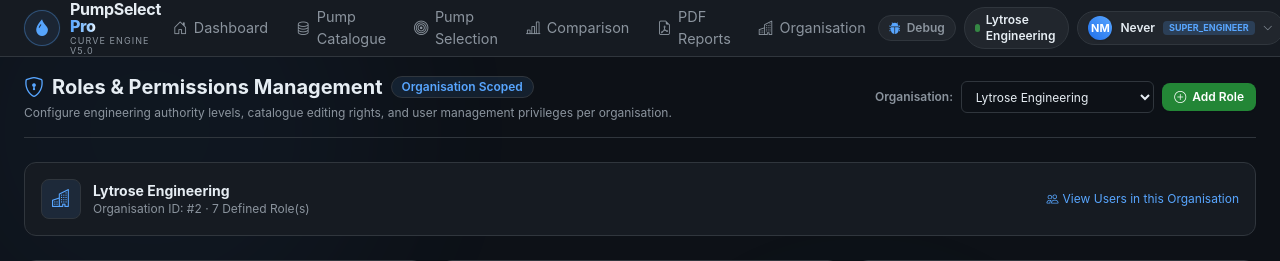
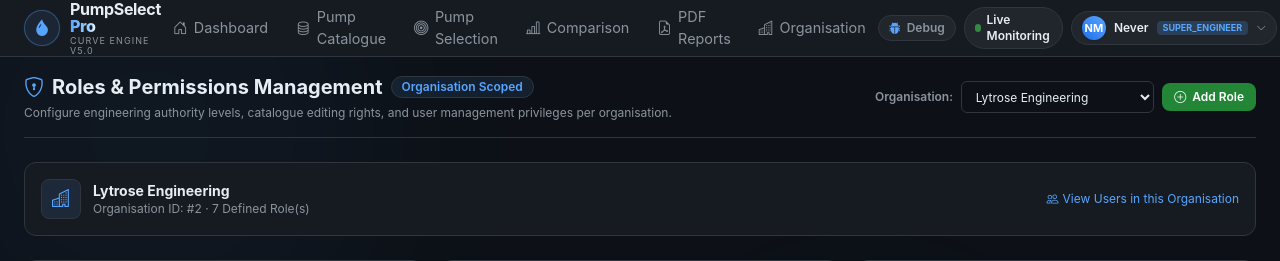
Before and after one commit to nevermabvuu/PumpMasterPro, a Flask app: page /admin/roles in a window 1280 px wide. Shown: the top 261 px of the page. Run offline with Flask 3, Linux system fonts and the light colour scheme; a user stored in the database is signed in; data comes from the database, SQL or seed files in the repository; some libraries are stand-ins or nearby versions.

Commit message:
Change displayed organization name to 'Live Monitoring'

```diff
--- a/Pump-Master-Pro/pump-app/templates/base.html
+++ b/Pump-Master-Pro/pump-app/templates/base.html
@@ -288,13 +288,13 @@
            class="hidden lg:inline-flex items-center gap-1.5 px-2.5 py-1 rounded-full text-xs font-semibold bg-[#21262d] hover:bg-[#30363d] text-[#e6edf3] border border-[#30363d] transition-colors"
            title="Active Organisation: {{ active_org_name }} (Click to manage settings)">
           <span class="w-2 h-2 rounded-full bg-[#3fb950] animate-pulse"></span>
-          <span>{{ active_org_name }}</span>
+          <span>Live Monitoring</span>
         </a>
         {% else %}
         <div class="hidden lg:inline-flex items-center gap-1.5 px-2.5 py-1 rounded-full text-xs font-semibold bg-[#21262d] text-[#8b949e] border border-[#30363d] cursor-default select-none"
              title="Active Organisation: {{ active_org_name }} (Settings access restricted)">
           <span class="w-2 h-2 rounded-full bg-[#3fb950]/50"></span>
-          <span>{{ active_org_name }}</span>
+          <span>Live Monitoring</span>
         </div>
         {% endif %}
 
```
